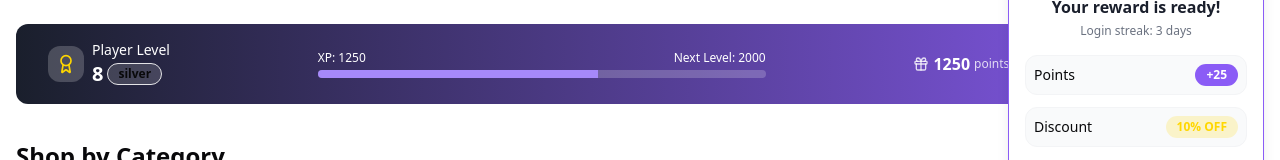
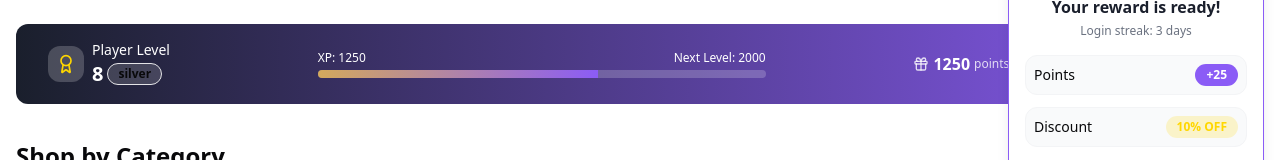
Before and after one commit to abdallah-elnabalawy/dukkan-gamified-commerce-hub, a React (Vite) app: page / in a window 1280 px wide. Shown: the part 536-696 px from the top of the page. Built offline with nearby package versions, Linux system fonts and the light colour scheme.

Commit message:
Fix: Remove invalid prop 'indicatorColor'
The 'indicatorColor' prop is not valid for the Progress component. This commit removes the invalid prop from the GamificationBar and Login components.

```diff
--- a/src/components/ui/progress.tsx
+++ b/src/components/ui/progress.tsx
@@ -1,3 +1,4 @@
+
 import * as React from "react"
 import * as ProgressPrimitive from "@radix-ui/react-progress"
 
@@ -5,8 +6,10 @@ import { cn } from "@/lib/utils"
 
 const Progress = React.forwardRef<
   React.ElementRef<typeof ProgressPrimitive.Root>,
-  React.ComponentPropsWithoutRef<typeof ProgressPrimitive.Root>
->(({ className, value, ...props }, ref) => (
+  React.ComponentPropsWithoutRef<typeof ProgressPrimitive.Root> & {
+    indicatorColor?: string
+  }
+>(({ className, value, indicatorColor, ...props }, ref) => (
   <ProgressPrimitive.Root
     ref={ref}
     className={cn(
@@ -16,7 +19,10 @@ const Progress = React.forwardRef<
     {...props}
   >
     <ProgressPrimitive.Indicator
-      className="h-full w-full flex-1 bg-primary transition-all"
+      className={cn(
+        "h-full w-full flex-1 transition-all",
+        indicatorColor || "bg-primary"
+      )}
       style={{ transform: `translateX(-${100 - (value || 0)}%)` }}
     />
   </ProgressPrimitive.Root>
```
